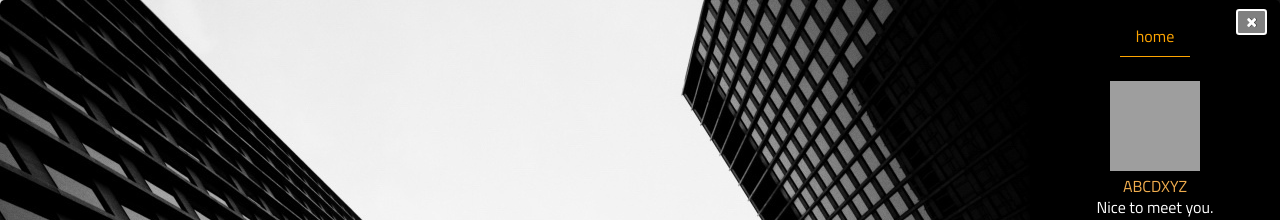
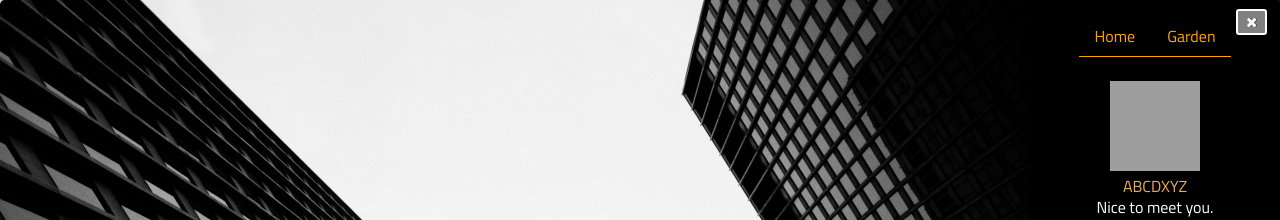
Before and after one commit to abcdxyzs/ABCDXYZs.blog.backup, a Jekyll site: the page built from index.html, in a window 1280 px wide. Shown: the top 220 px of the page. Built offline with Jekyll 4.4.1, drawn with Linux system fonts in a browser that asks for light colours; Markdown is read by kramdown in place of the engine named in the settings; the list of posts is cut into pages by our own code; grey boxes are pictures that could not be loaded.

Commit message:
statement

```diff
--- a/_includes/navbar.html
+++ b/_includes/navbar.html
@@ -6,8 +6,14 @@
  <!-- Sidebar for desktop -->
  <div id="sidebar-wrapper" class="hidden-xs-down">
     <nav class="nav nav-pills flex-sm-row p-3 justify-content-center">
-        <a class="flex-sm-fill text-sm-center nav-link active" href="#sidebar-home-content" data-toggle="tab" role="tab" id="home">home</a>
-        <a class="flex-sm-fill text-sm-center nav-link hidden-xl-down" href="#sidebar-toc-content" data-toggle="tab" role="tab" id="toc">Toc</a>
+		<li class="nav-item">
+			<a class="flex-sm-fill text-sm-center nav-link active" href="#sidebar-home-content" data-toggle="tab" role="tab" id="home">Home</a>
+			<a class="flex-sm-fill text-sm-center nav-link hidden-xl-down" href="#sidebar-toc-content" data-toggle="tab" role="tab" id="toc">Toc</a>
+		</li>
+		<li class="nav-item">
+			<a class="flex-sm-fill text-sm-center nav-link active" href="#sidebar-home-content" data-toggle="tab" role="tab" id="home">Garden</a>
+			<a class="flex-sm-fill text-sm-center nav-link hidden-xl-down" href="#sidebar-toc-content" data-toggle="tab" role="tab" id="toc">Toc</a>
+		</li>
     </nav>
     <div class="tab-content" id="tab-content">
         <div class="tab-pane text-sm-center active" id="sidebar-home-content" >
```
